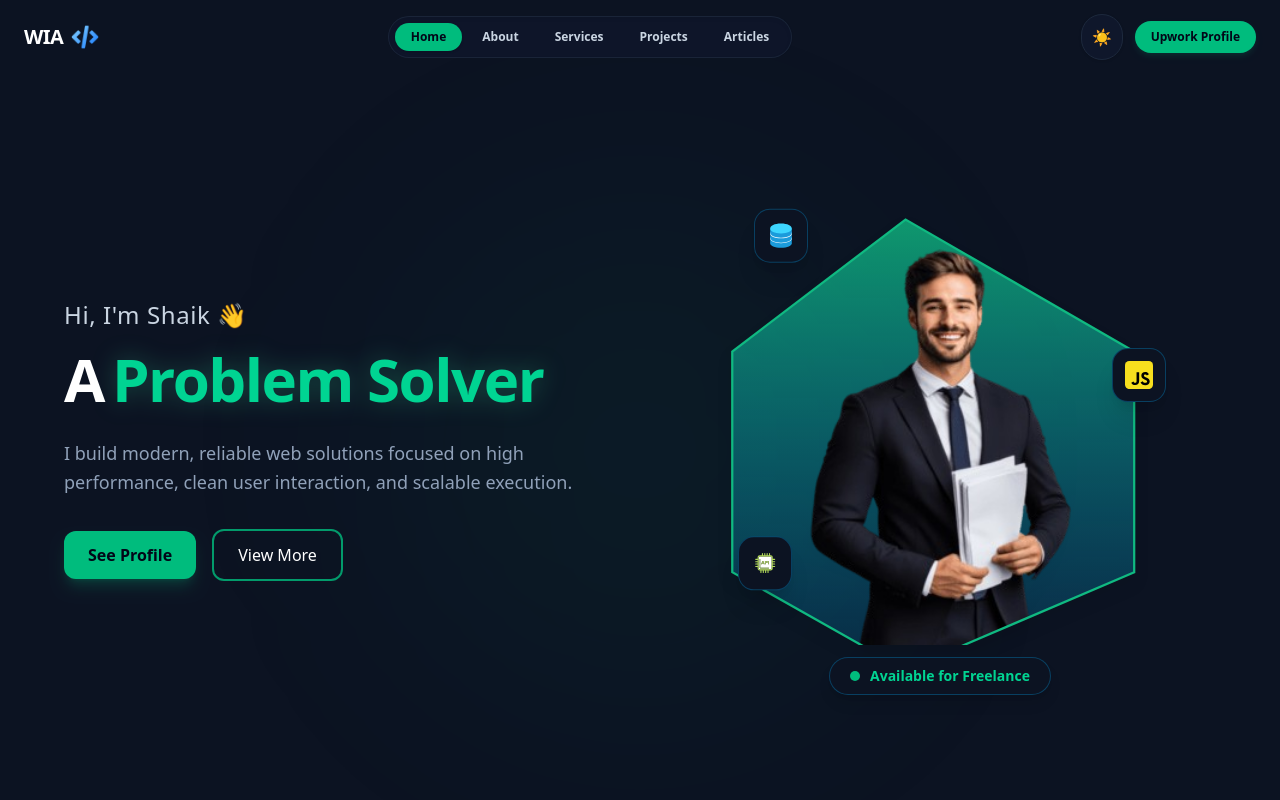
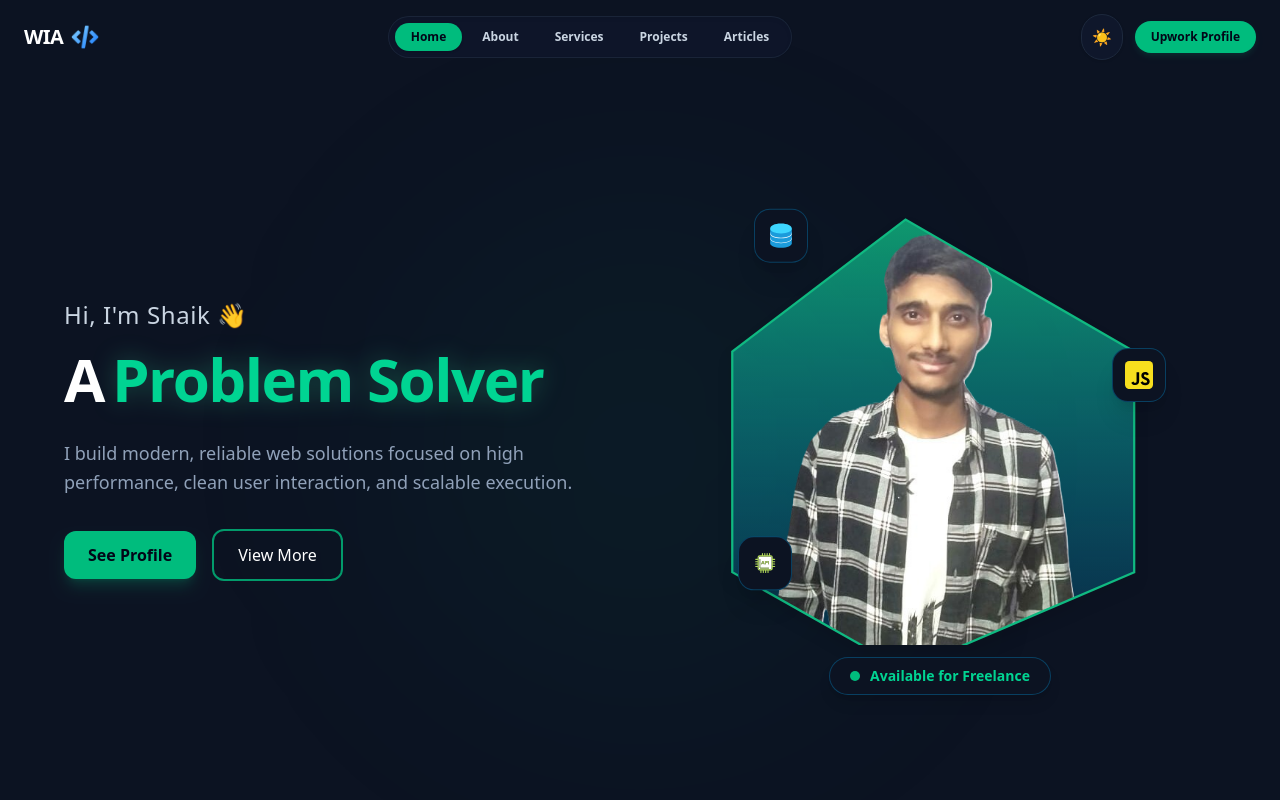
Before and after one commit to shiekfaiyaz/01-portfolio-reactjs, a Next.js app: page / in a window 1280 px wide. Shown: the top 800 px of the page. Built offline with nearby package versions, Linux system fonts and the light colour scheme.

Commit message:
Updated hero image edited

```diff
--- a/src/components/sections/Hero.tsx
+++ b/src/components/sections/Hero.tsx
@@ -120,12 +120,12 @@ export default function Hero() {
                     <div className="w-full h-full flex items-end justify-center">
                       <Animate type="zoom" delay={0.2}>
                       <Image
-                        src="/images/hero-profile.png"
+                        src="/images/hero-img.png"
                         alt="Profile"
-                        width={400}
-                        height={400}
+                        width={200}
+                        height={200}
                         priority
-                        className="object-cover translate-y-2 scale-100"
+                        className="object-cover translate-y-15 translate-x-[-1rem] scale-150"
                       />
                       </Animate>
                     </div>
```
Also changed, not shown: public/images/hero-img.png (added).
